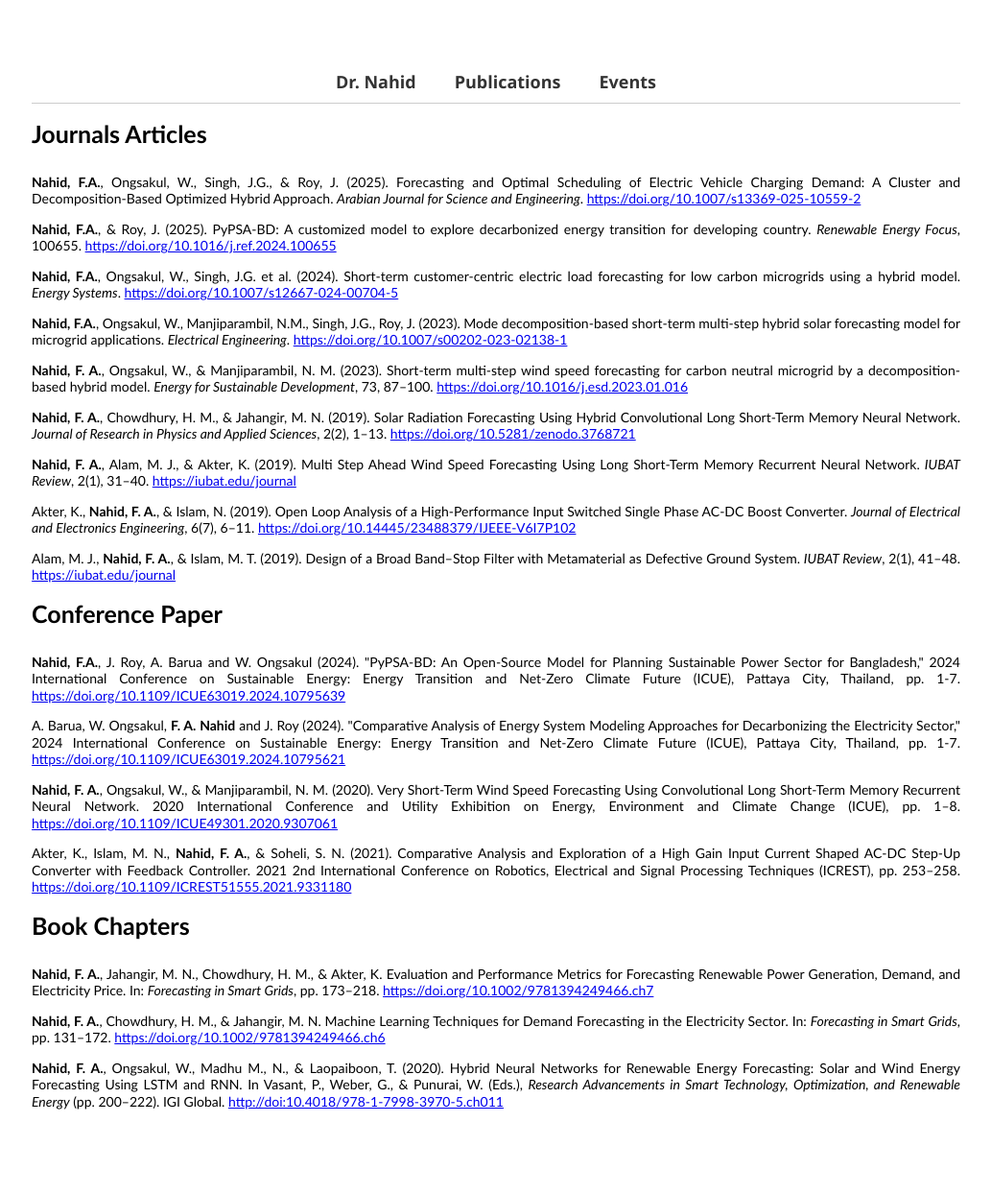
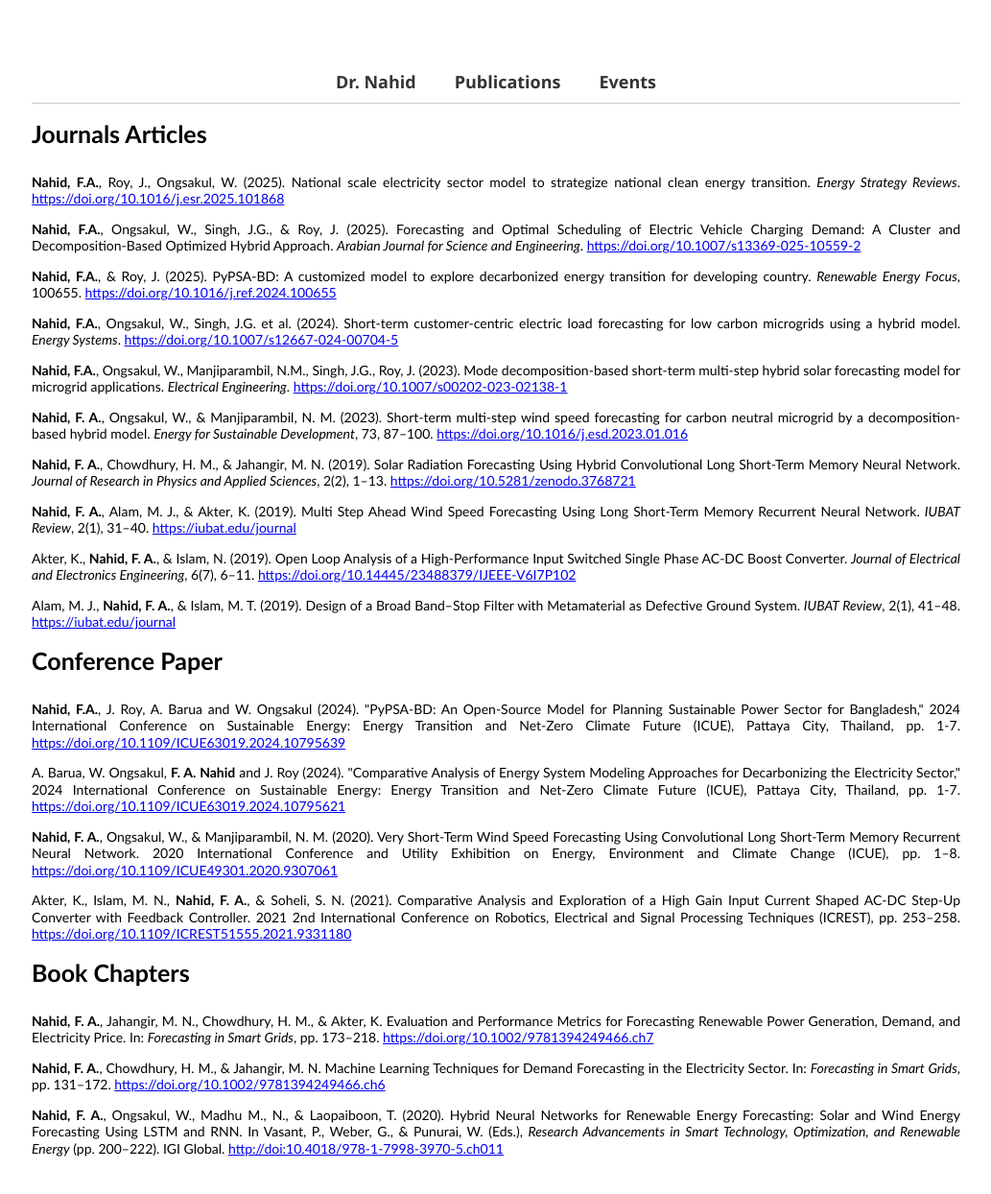
Before and after one commit to FiruzAhamed/firuzahamed.github.io, a Jekyll site: the page built from publications.md, in a window 1280 px wide and 1355 px high. Shown: the top 1244 px of the window at 96% size, without its empty margins (123-1156 px from the left). Built offline with Jekyll 4.4.1, drawn with Linux system fonts in a browser that asks for light colours.

Commit message:
Update publications.md
Signed-off-by: Firuz Ahamed Nahid <122635742+FiruzAhamed@users.noreply.github.com>

```diff
--- a/publications.md
+++ b/publications.md
@@ -17,6 +17,8 @@ bodyClass: publications
 
 
 <h1> Journals Articles </h1>
+
+<p><strong>Nahid, F.A.</strong>, Roy, J., Ongsakul, W. (2025). National scale electricity sector model to strategize national clean energy transition. <em>Energy Strategy Reviews</em>. <a href="https://www.sciencedirect.com/science/article/pii/S2211467X25002317" target="_blank">https://doi.org/10.1016/j.esr.2025.101868</a></p>
 
 <p><strong>Nahid, F.A.</strong>, Ongsakul, W., Singh, J.G., & Roy, J. (2025). Forecasting and Optimal Scheduling of Electric Vehicle Charging Demand: A Cluster and Decomposition-Based Optimized Hybrid Approach. <em>Arabian Journal for Science and Engineering</em>. <a href="https://doi.org/10.1007/s13369-025-10559-2" target="_blank">https://doi.org/10.1007/s13369-025-10559-2</a></p>
 
```
